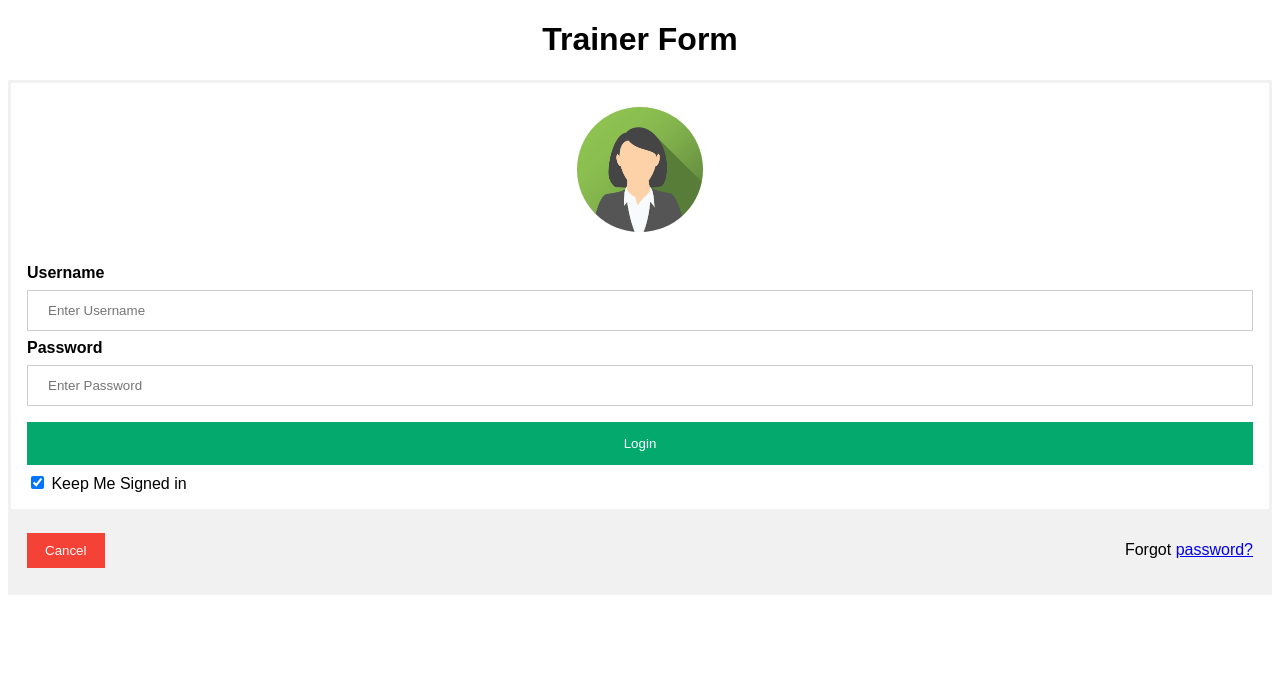
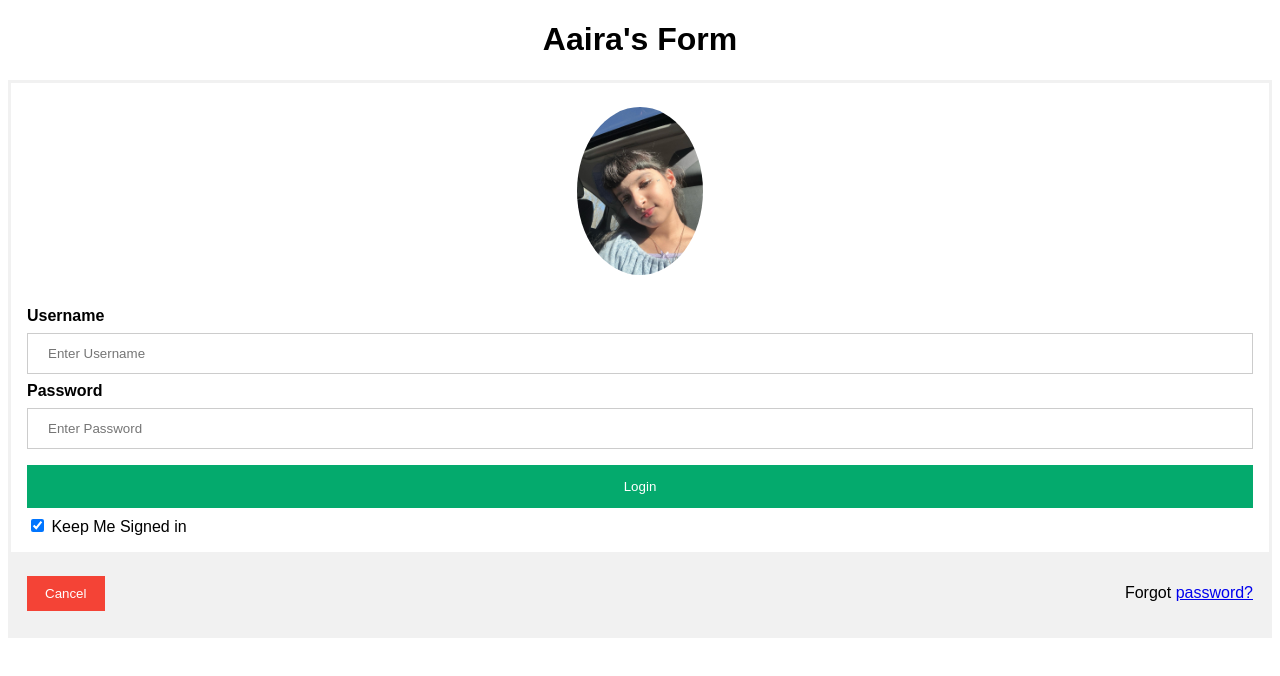
Before and after one commit to Ahmed6424/login-2, a plain HTML site: page index.html in a window 1280 px wide. Drawn offline with Linux system fonts and the light colour scheme.

Commit message:
Trainer avtar update

```diff
--- a/index.html
+++ b/index.html
@@ -68,11 +68,11 @@ span.psw {
 </head>
 <body>
 
-	<h1><center>Trainer Form<center></h1>
+	<h1><center>Aaira's Form<center></h1>
 
 <form action="/action_page.php" method="post">
   <div class="imgcontainer">
-    <img src="img_avatar2.png" alt="Avatar" class="avatar">
+    <img src="trainer.jpg" alt="Avatar" class="avatar">
   </div>
 
   <div class="container">
```
Also changed, not shown: img_avatar2.png (deleted), trainer.jpg (added).
